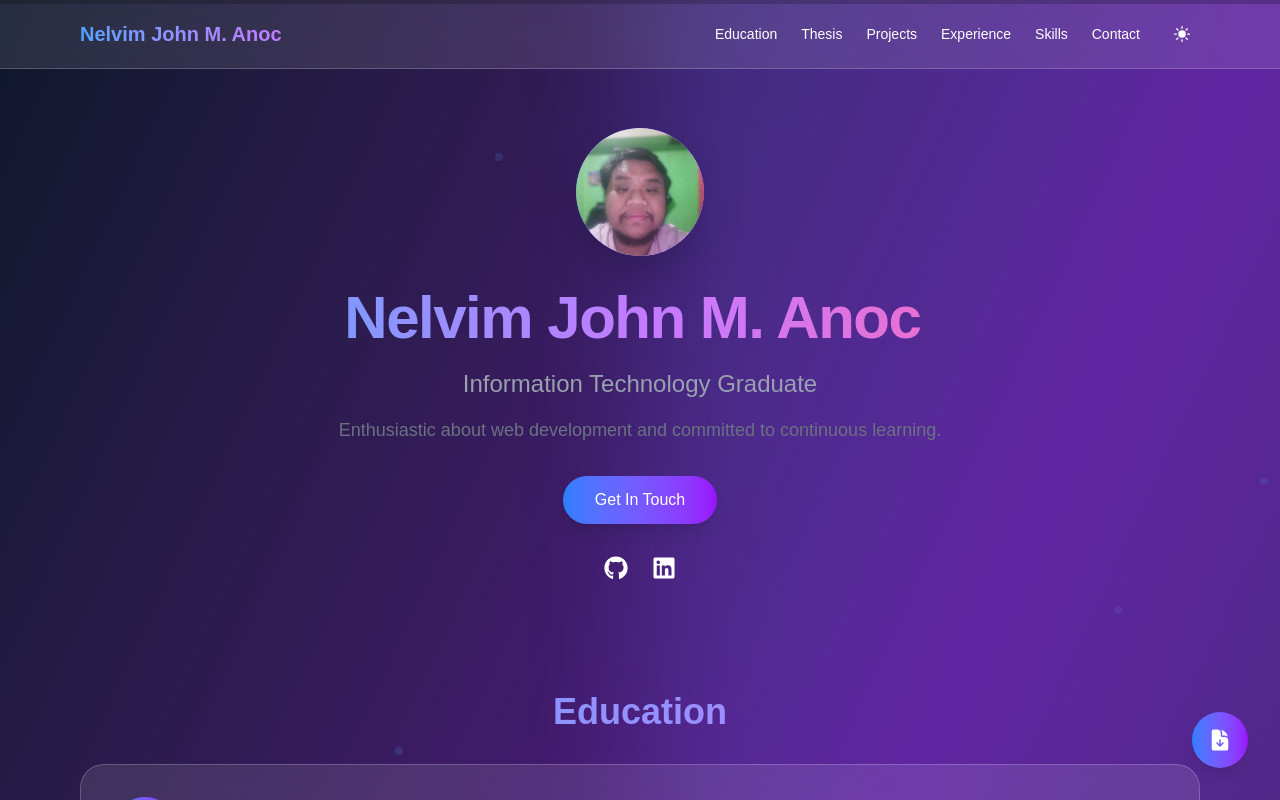
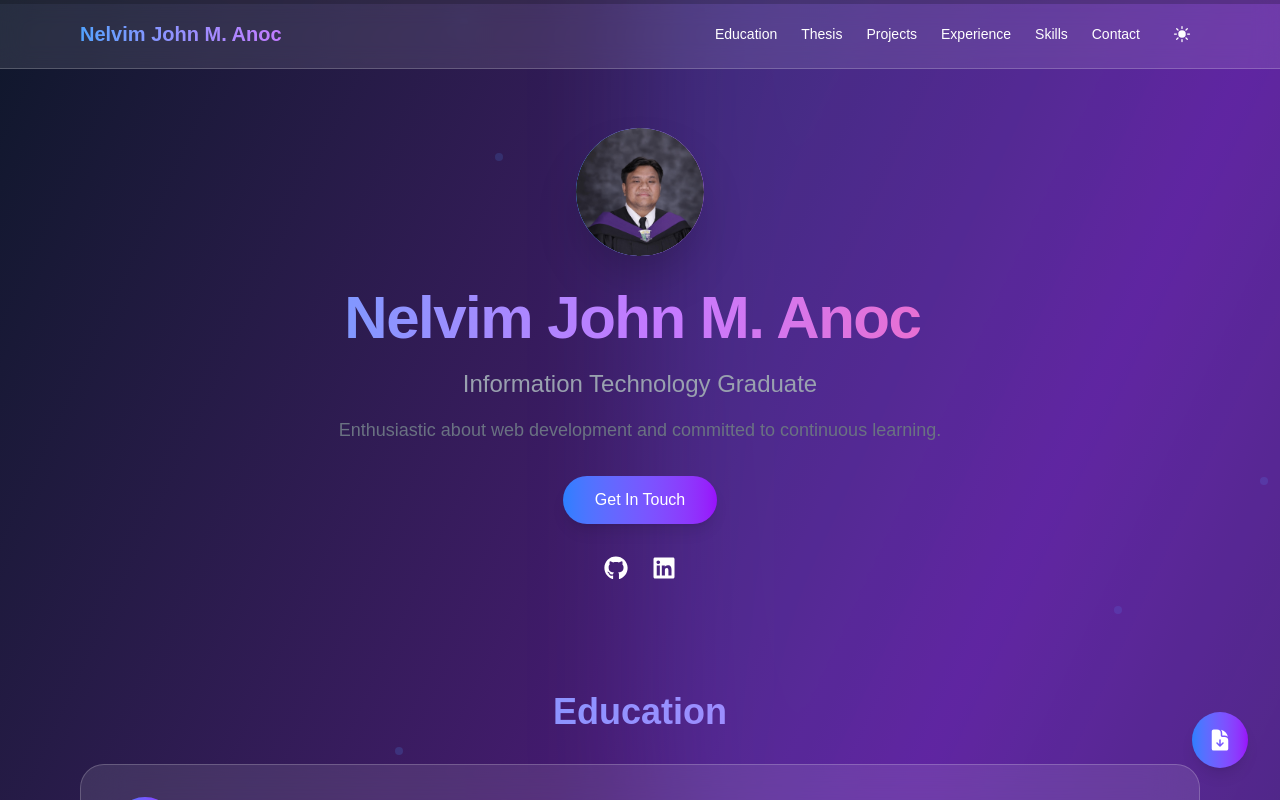
Before and after one commit to StinkyJeans/my-portfolio, a Next.js app: page / in a window 1280 px wide. Shown: the top 800 px of the page. Built offline with nearby package versions, Linux system fonts and the light colour scheme.

Commit message:
change the pfp

```diff
--- a/app/page.js
+++ b/app/page.js
@@ -205,7 +205,7 @@ export default function Portfolio() {
           <div className={`transition-all duration-1000 ${isLoaded ? 'opacity-100 translate-y-0' : 'opacity-0 translate-y-10'}`}>
             <div className="w-32 h-32 mx-auto mb-8 bg-gradient-to-r from-blue-400 to-purple-400 rounded-full flex items-center justify-center shadow-2xl overflow-hidden">
               <img
-                src="/images/pfp linkedin.png"
+                src="/images/pfp.jpg"
                 alt="Profile Picture"
                 className="w-full h-full object-cover rounded-full"
               />
```
Also changed, not shown: public/images/pfp linkedin.png (deleted), public/images/pfp.jpg (added).
